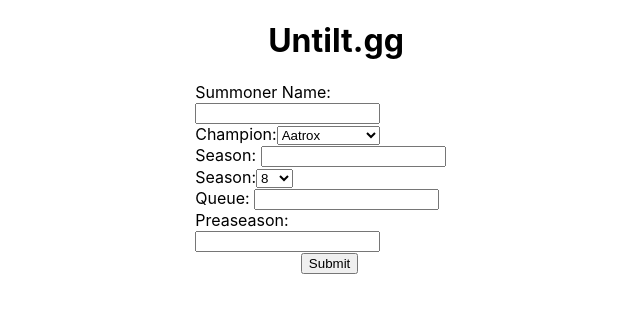
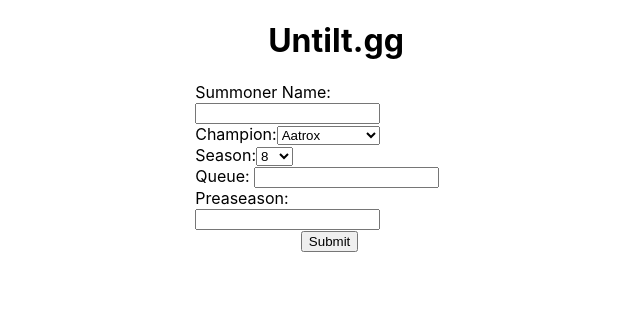
Before and after one commit to Jordang3177/Untilt.gg, a React (Create React App) app in the folder untilt/: page / in a window 1280 px wide. Shown: the top 312 px of the page, without its empty margins (304-944 px from the left). Built offline with nearby package versions, Linux system fonts and the light colour scheme.

Commit message:
Removed Season Input in favor for SeasonDropdown

```diff
--- a/untilt/src/components/MainPage/MainPage.js
+++ b/untilt/src/components/MainPage/MainPage.js
@@ -2,7 +2,6 @@
 import classes from "./MainPage.module.css";
 import data from "../../assets/champions.json";
 import SummonerInput from "../InputForm/InputForm";
-import SeasonInput from "../InputForm/InputForm";
 import QueueInput from "../InputForm/InputForm";
 import PreaseasonInput from "../InputForm/InputForm";
 import SubmitButton from "../Button/Button";
@@ -82,12 +81,6 @@
     <ChampionDropdown
     values={champions}
     handleChange={handleChampionChange}/>
-        <SeasonInput
-    label="Season: "
-    type="number"
-    value={seasonNumber}
-    handleChange={handleSeasonChange}
-    />
     <SeasonDropdown
         values={seasons}
       handleChange = {handleSeasonChange}/>
```
